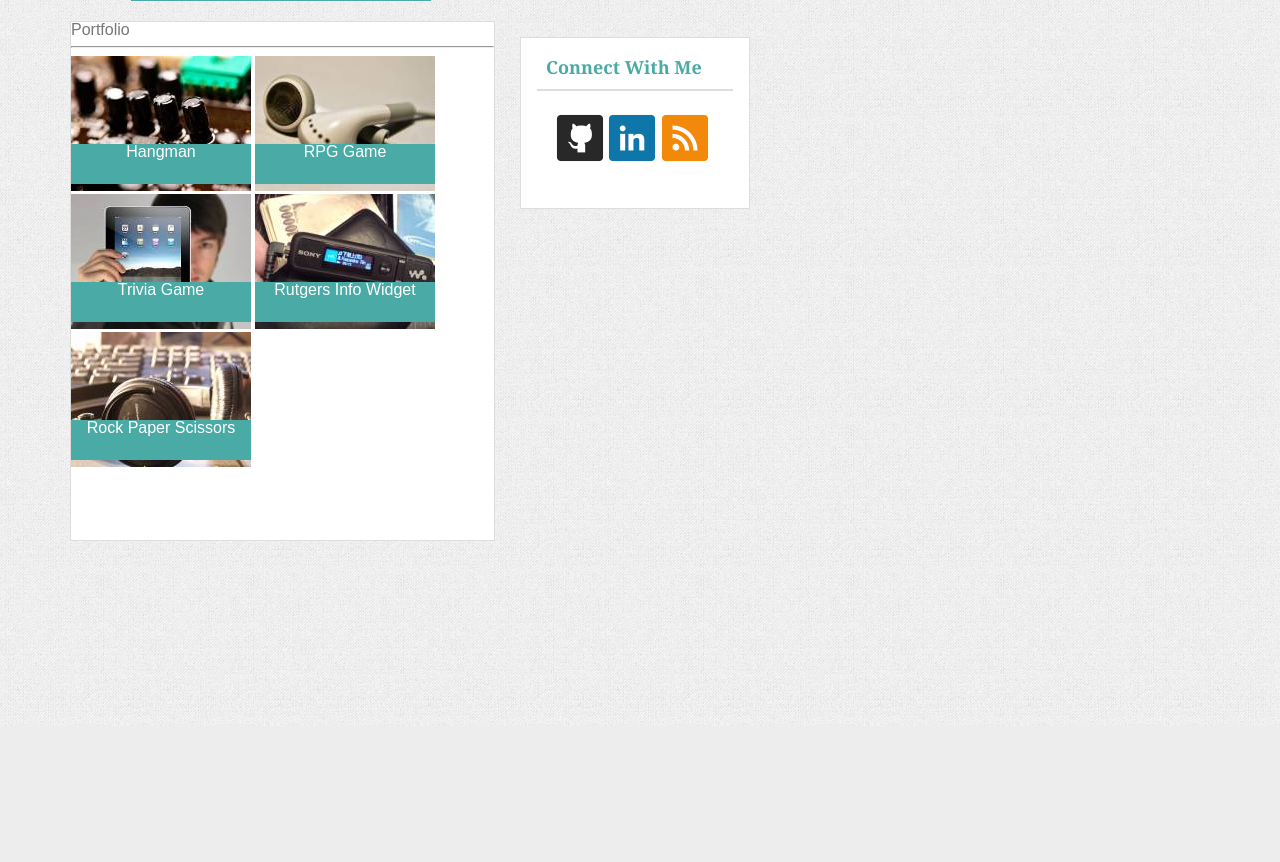
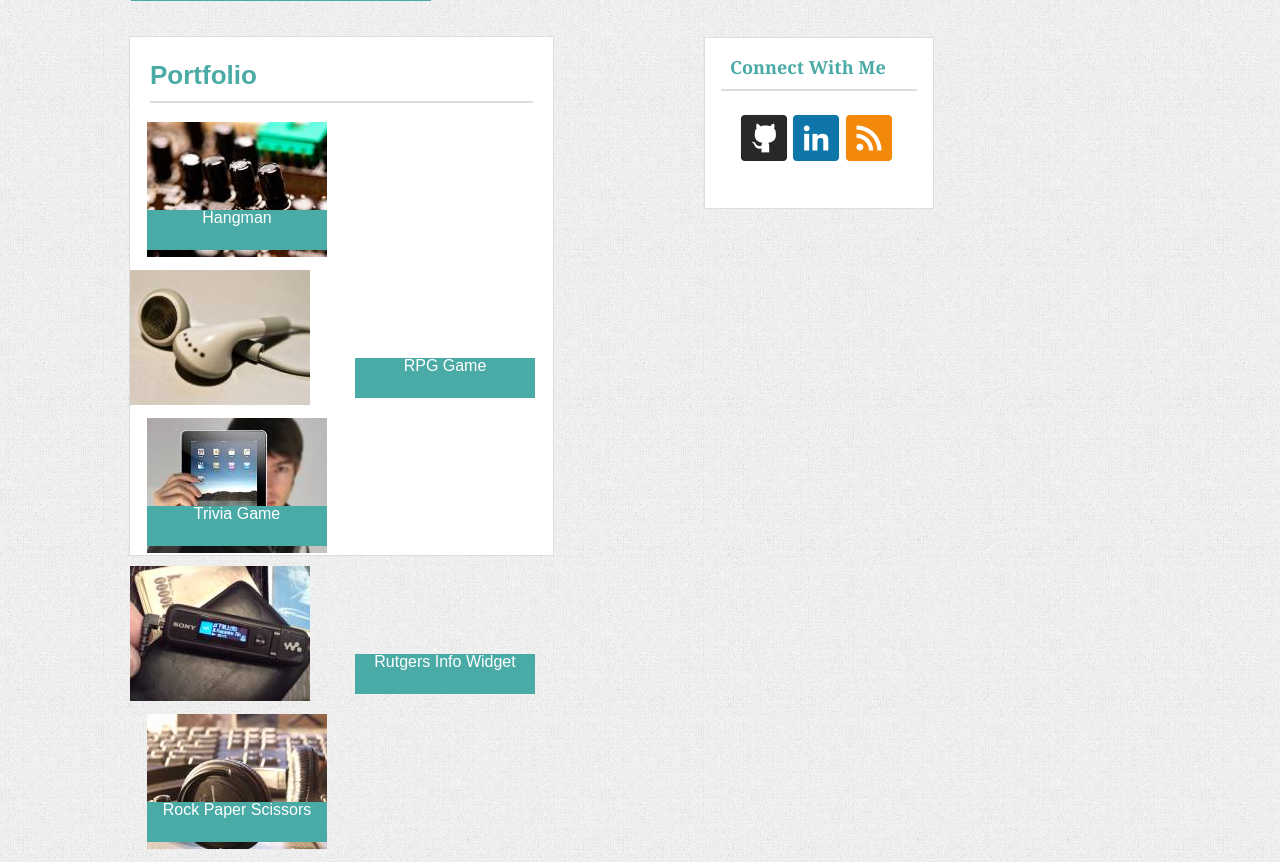
Before and after one commit to rhino15/Basic-Portfolio, a PHP site: page /portfolio.html in a window 1280 px wide. Shown: the part 74-936 px from the top of the page. Before the commit the page ends 800 px from the top, so only its background shows below. Run offline with PHP 8.4, Linux system fonts and the light colour scheme.

Commit message:
finished project

```diff
--- a/assets/css/style.css
+++ b/assets/css/style.css
@@ -224,14 +224,36 @@
 
 #portfolio {
 	float: left;
-	margin: 20px 25px 0px 70px;
+	margin: 35px 150px 0px 129px;
 	border: 1px solid #dddddd;
 	height: 520px;
 	width: 425px;
 	background-color: #ffffff;
 }
 
+#portfolio img {
+	border: 0px solid #dddddd;
+	margin-right: 24px;
+	margin-bottom: 10px;
+}
+
+#portfolio h2 {
+	font-size: 26px;
+	font-weight: bold;
+	color: #4aaaa5;
+	padding-top: 25px;
+	padding-bottom: 25px;
+	margin-left: 20px;
+}
+
+#port-gray-bar {
+	height: 2px;
+	background-color: #dddddd;
+	margin: -12px 20px 19px 20px;
+}
+
 .row {
+	margin-left: 17px;
 	display: inline;
 	position: relative;
 	width: 180px;
@@ -239,7 +261,9 @@
 
 .left_pic {
 	color: #ffffff;
-	margin-top: -50px;
+	margin-top: -60px;
+	margin-left: 17px;
+	margin-right: 15px;
 	position: absolute;
 	text-align: center;
 	width: 180px;
@@ -249,8 +273,8 @@
 
 .right_pic {
 	color: #ffffff;
-	margin-top: -50px;
-	margin-left: 184px;
+	margin-top: -60px;
+	margin-left: 225px;
 	position: absolute;
 	text-align: center;
 	width: 180px;
--- a/index.html
+++ b/index.html
@@ -3,7 +3,7 @@
 	<head>
 		<link rel="stylesheet" type="text/css" href="assets/css/reset.css">
 		<link rel="stylesheet" type="text/css" href="assets/css/style.css">
-		<title>Portfolio</title>
+		<title>About</title>
 	</head>
 	<body>
 		<header class="header">
--- a/portfolio.html
+++ b/portfolio.html
@@ -18,7 +18,7 @@
 		<div class="container">
 			<section id="portfolio">
 				<h2>Portfolio</h2>
-				<hr>
+				<div id="port-gray-bar"></div>
 				<div class="row">
  					<img src="assets/images/placeholder_image1.jpg" alt="Hangman">
  					<h5 class="left_pic">Hangman</h5>
```
